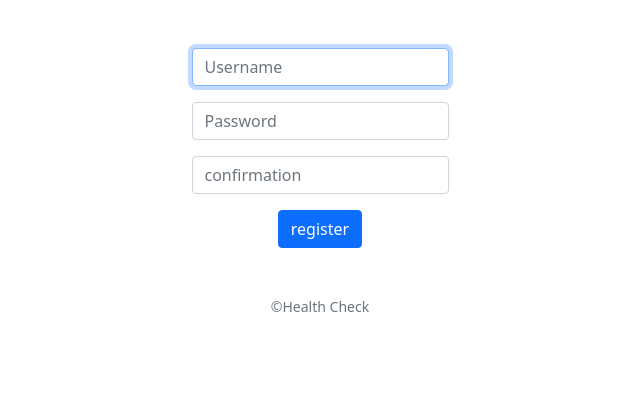
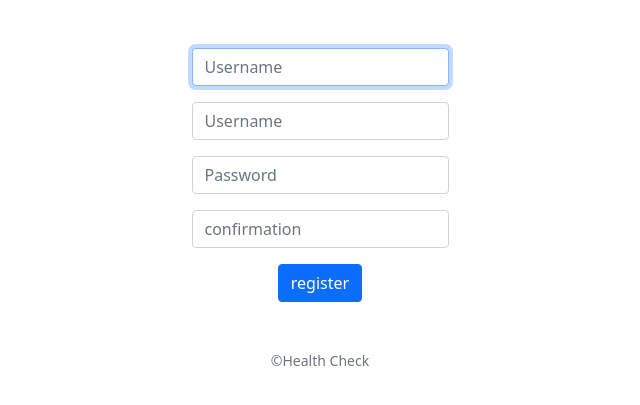
Before and after one commit to YoshiYoshiPro/Health-check-app, a Flask app: page /register in a window 1280 px wide. Shown: the part 66-471 px from the top of the page, without its empty margins (320-960 px from the left). Run offline with Flask 2, Linux system fonts and the light colour scheme.

Commit message:
ddd, Sep 9/6/2022, YYYY, 3:07 A +0

```diff
--- a/templates/register.html
+++ b/templates/register.html
@@ -10,6 +10,9 @@
             <input autocomplete="off" autofocus class="form-control mx-auto w-auto" id="username" name="username" placeholder="Username" type="text">
         </div>
         <div class="mb-3">
+            <input autocomplete="off" autofocus class="form-control mx-auto w-auto" id="username" name="username" placeholder="Username" type="text">
+        </div>
+        <div class="mb-3">
             <input class="form-control mx-auto w-auto" id="password" name="password" placeholder="Password" type="password">
         </div>
         <div class="mb-3">
```
